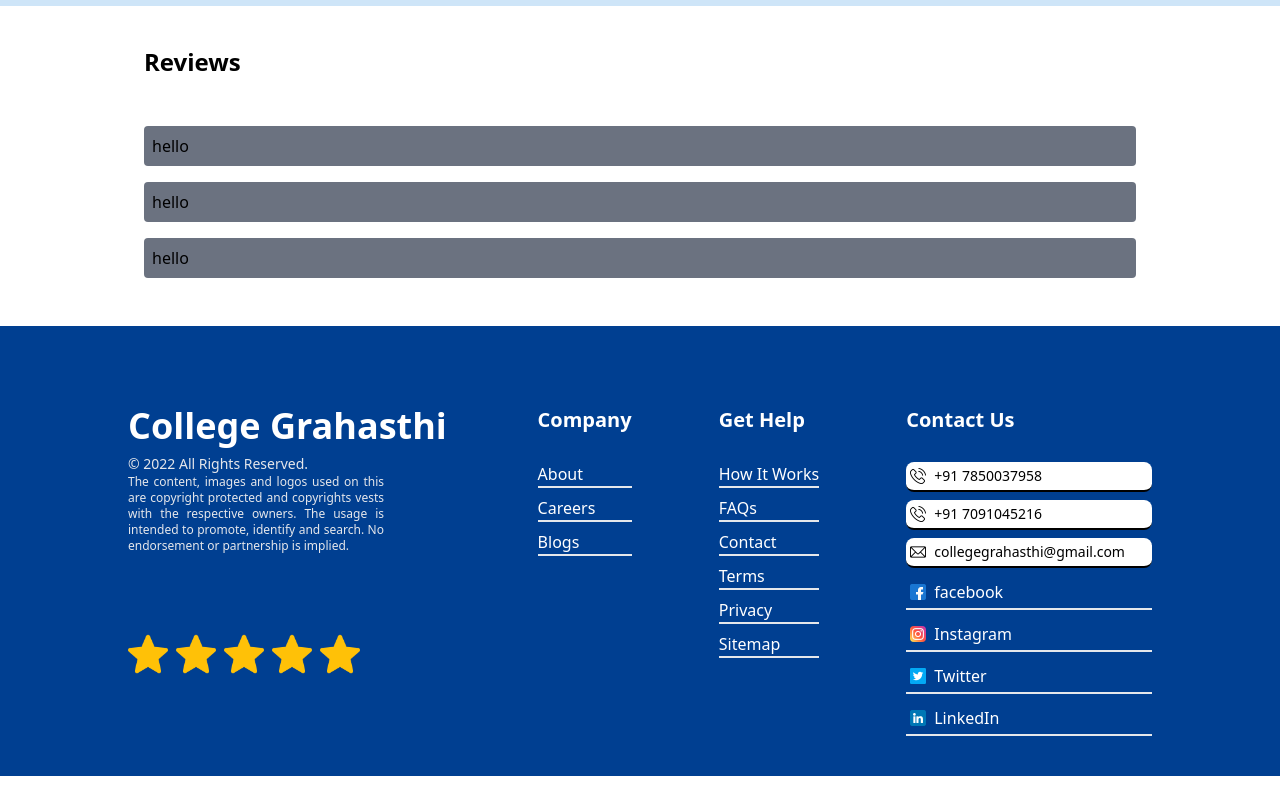
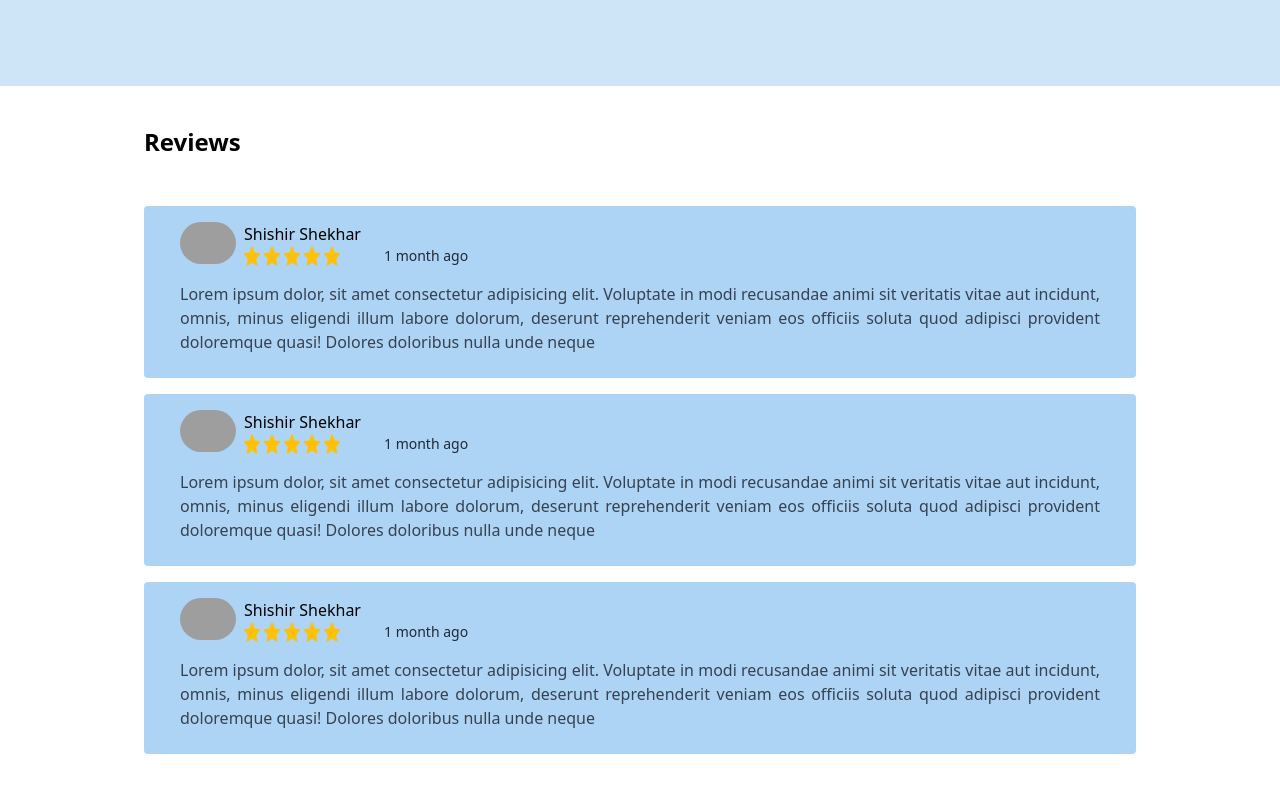
Before and after one commit to CollegeGrahasthi/landing, a React (Create React App) app: page /room in a window 1280 px wide. Shown: the part 726-1520 px from the top of the page. Built offline with nearby package versions, Linux system fonts and the light colour scheme; grey boxes are pictures that could not be loaded; the HTML template or start-up script is replaced by a standard one.

Commit message:
completed review section

```diff
--- a/src/components/Room/ReviewCard.Room.jsx
+++ b/src/components/Room/ReviewCard.Room.jsx
@@ -1,9 +1,28 @@
 import React from 'react';
 
-const ReviewCard = () => {
+const ReviewCard = ({ userData }) => {
   return (
-    <div className='bg-gray-500 rounded my-2 p-2 w-full'>
-        hello
+    <div className='bg-c2/50 rounded my-2 p-2 w-full'>
+        <div className='flex items-start px-7 pt-2'>
+            <img src={ userData.profile } alt="user profile" className='rounded-full w-14' />
+            <div className='px-2'>
+                <h1>{ userData.name }</h1>
+                <div className='flex'>
+                    {
+                        userData.stars.map((star) => (
+                            <img src={star} alt="star" className='w-4 mr-1' />
+                        ))
+                    }
+                    <p className='text-sm px-10 text-gray-800'>{ userData.time }</p>
+                </div>
+
+            </div>
+        </div>
+        <div className='px-7 py-4'>
+            <p className='text-justify text-gray-700'>
+                { userData.review }
+            </p>
+        </div>
     </div>
   );
 };
--- a/src/components/Room/Reviews.Room.jsx
+++ b/src/components/Room/Reviews.Room.jsx
@@ -1,14 +1,24 @@
 import React from 'react';
 import ReviewCard from './ReviewCard.Room';
+import profile from '../../images/user.jpeg';
+import star from '../../images/star.png';
 
 const Reviews = () => {
+    const userData = {
+        profile: profile,
+        name: "Shishir Shekhar",
+        stars: [star, star, star, star, star],
+        time: "1 month ago",
+        review: "Lorem ipsum dolor, sit amet consectetur adipisicing elit. Voluptate in modi recusandae animi sit veritatis vitae aut incidunt, omnis, minus eligendi illum labore dolorum, deserunt reprehenderit veniam eos officiis soluta quod adipisci provident doloremque quasi! Dolores doloribus nulla unde neque"
+    };
+
     return (
         <div className='flex flex-col items-center md:items-start py-10 md:px-36'>
             <h1 className='text-2xl font-semibold'>Reviews</h1>
             <div className='flex flex-col pt-10 w-full'>
-            <ReviewCard />
-            <ReviewCard />
-            <ReviewCard />
+                <ReviewCard userData={ userData } />
+                <ReviewCard userData={ userData } />
+                <ReviewCard userData={ userData } />
             </div>
         </div>
     );
--- a/src/components/Room/RoomInfo.Room.jsx
+++ b/src/components/Room/RoomInfo.Room.jsx
@@ -4,7 +4,7 @@ import SecondaryButton from '../SecondaryButton';
 
 const RoomInfo = ({ room, allImages, name, address, distance, college, description, price }) => {
     return (
-        <div className='flex flex-col md:flex-row items-center md:items-start py-10 md:px-36 bg-c2/30'>
+        <div className='flex flex-col md:flex-row items-center md:items-start py-10 md:py-20 md:px-36 bg-c2/30'>
             <div className='bg-black border-4 md:border-8 border-black rounded-xl md:mr-10 w-full md:w-2/3'>
                 <img src={room} alt="room" className='rounded-xl' />
                 <div className='border-4 md:border-t-8 border-black rounded-xl flex flex-wrap lg:flex-row justify-between'>
```
Lines whose indentation alone changed are shown as unchanged.
